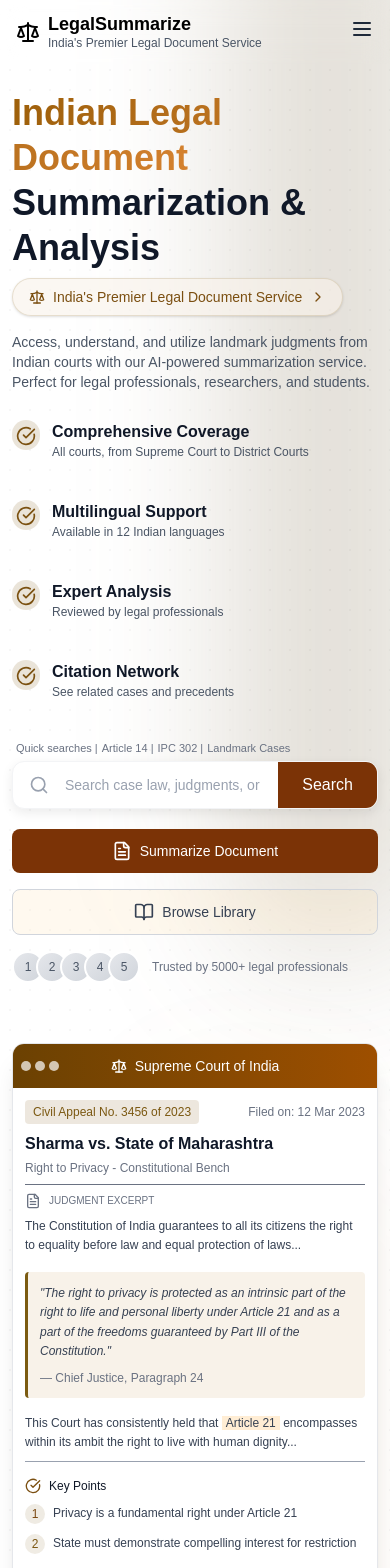
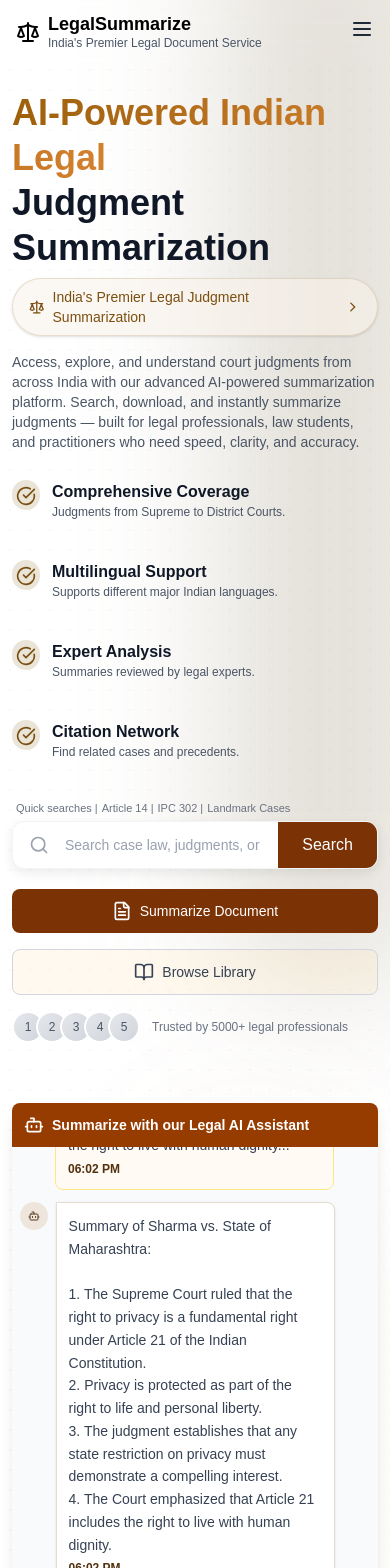
Before and after one commit to anirban2005143a/legal_summarization, a Next.js app in the folder frontend/: page / in a window 390 px wide. Shown: the top 1568 px of the page. Built offline with nearby package versions, Linux system fonts and the light colour scheme.

Commit message:
change the hero section

```diff
--- a/frontend/src/components/HeroSection/HeroSection.jsx
+++ b/frontend/src/components/HeroSection/HeroSection.jsx
@@ -1,34 +1,52 @@
-"use client"
+"use client";
 
-import { BookOpen, FileText, Scale, CheckCircle, ChevronRight, Search } from "lucide-react"
-import { useEffect, useState } from "react"
-import Link from "next/link"
+import {
+  BookOpen,
+  FileText,
+  Scale,
+  CheckCircle,
+  ChevronRight,
+  Search,
+  Send,
+  User,
+  Bot,
+} from "lucide-react";
+import { useEffect, useRef, useState } from "react";
+import Link from "next/link";
+import { motion, AnimatePresence } from "framer-motion";
 
 export const HeroSection = () => {
-  const [width, setwidth] = useState(null)
+  const [width, setwidth] = useState(null);
 
   useEffect(() => {
-    setwidth(window.innerWidth)
+    setwidth(window.innerWidth);
     const changeWidth = () => {
-      setwidth(window.innerWidth)
-    }
-    window.addEventListener("resize", changeWidth)
+      setwidth(window.innerWidth);
+    };
+    window.addEventListener("resize", changeWidth);
     return () => {
-      window.removeEventListener("resize", changeWidth)
-    }
-  }, [])
+      window.removeEventListener("resize", changeWidth);
+    };
+  }, []);
 
-  if(!width) return null
+  if (!width) return null;
 
   return (
     <>
       {/* {!width && <HeroContentLoader />} */}
-      {width && <div className="relative overflow-hidden  pt-[90px]  xl:pt-[120px] ">
+      {width && (
+        <div className="relative overflow-hidden  pt-[90px]  xl:pt-[120px] ">
           <BackGround />
 
           {/* Main content */}
           <div className=" mx-auto sm:px-6 px-3  relative z-10">
-          <div className={`flex ${width > 900 ? " flex-row " : " flex-col "} max-w-[1500px] mx-auto ${width > 900 ? " gap-4 " : " gap-15 "} justify-between items-start `}>
+            <div
+              className={`flex ${
+                width > 900 ? " flex-row " : " flex-col "
+              } max-w-[1500px] mx-auto ${
+                width > 900 ? " gap-4 " : " gap-15 "
+              } justify-between items-start `}
+            >
               {/* Left Content  */}
               <LeftSection width={width} />
 
@@ -36,169 +54,317 @@ export const HeroSection = () => {
               <RightComponent width={width} />
             </div>
           </div>
+        </div>
+      )}
+    </>
+  );
+};
 
-      </div>}
-    </>
-  )
-}
+const RightComponent = ({ width }) => {
+  const [messages, setMessages] = useState([]);
+  const [isTyping, setIsTyping] = useState(false);
+  const [isPlaying, setIsPlaying] = useState(false);
+  const [showPrompt, setShowPrompt] = useState(true);
 
-const RightComponent = ({width}) => {
+  // Ref for chat scroll container
+  const chatContainerRef = useRef(null);
+
+  const scrollToBottom = () => {
+    const el = chatContainerRef.current;
+    if (el) el.scrollTop = el.scrollHeight;
+  };
+
+  useEffect(() => {
+    if (messages.length > 0) scrollToBottom();
+  }, [messages]);
+
+  const sampleJudgment = `Sharma vs. State of Maharashtra - Right to Privacy - Constitutional Bench
+
+The Constitution of India guarantees to all its citizens the right to equality before law and equal protection of laws...
+
+*"The right to privacy is protected as an intrinsic part of the right to life and personal liberty under Article 21 and as a part of the freedoms guaranteed by Part III of the Constitution."*
+
+— Chief Justice, Paragraph 24
+
+This Court has consistently held that Article 21 encompasses within its ambit the right to live with human dignity...`;
+
+  const sampleSummary = `Summary of Sharma vs. State of Maharashtra:
+
+1. The Supreme Court ruled that the right to privacy is a fundamental right under Article 21 of the Indian Constitution.
+2. Privacy is protected as part of the right to life and personal liberty.
+3. The judgment establishes that any state restriction on privacy must demonstrate a compelling interest.
+4. The Court emphasized that Article 21 includes the right to live with human dignity.`;
+
+  const startDemo = () => {
+    if (isPlaying) return;
+    setShowPrompt(false);
+    setIsPlaying(true);
+    setMessages([]);
+
+    setTimeout(() => {
+      setMessages([
+        {
+          id: 1,
+          text: sampleJudgment,
+          sender: "user",
+          timestamp: new Date().toLocaleTimeString([], {
+            hour: "2-digit",
+            minute: "2-digit",
+          }),
+        },
+      ]);
+      setIsTyping(true);
+    }, 500);
+
+    setTimeout(() => {
+      setIsTyping(false);
+      setMessages((prev) => [
+        ...prev,
+        {
+          id: 2,
+          text: sampleSummary,
+          sender: "ai",
+          timestamp: new Date().toLocaleTimeString([], {
+            hour: "2-digit",
+            minute: "2-digit",
+          }),
+        },
+      ]);
+    }, 2500);
+
+    setTimeout(() => {
+      setIsPlaying(false);
+    }, 4000);
+  };
+
+  useEffect(() => {
+    let isCancelled = false;
+
+    const loopDemo = () => {
+      if (isCancelled) return;
+      startDemo();
+      setTimeout(loopDemo, 7000);
+    };
+
+    loopDemo();
+
+    return () => {
+      isCancelled = true;
+      setIsPlaying(false);
+    };
+  }, []);
+
   return (
-        <div className={`${width > 900 ?" w-[35%] min-w-[340px] max-w-[500px]":"" } xl:w-[40%] xl:max-w-[580px] `}>
-            <div className="relative h-full min-h-[500px] rounded-xl overflow-hidden shadow-xl border border-gray-200 bg-white">
-                {/* Document header */}
-                <div className="user-select-none relative py-3 bg-gradient-to-r from-[#6b4102] to-[#9e4f00] flex items-center px-4">
-                    <div className=" absolute left-0 top-1/2 -translate-y-1/2 md:ps-2.5 ps-2 flex space-x-1">
-                        <div className="h-2.5 w-2.5 rounded-full bg-white opacity-70"></div>
-                        <div className="h-2.5 w-2.5 rounded-full bg-white opacity-70"></div>
-                        <div className="h-2.5 w-2.5 rounded-full bg-white opacity-70"></div>
-                    </div>
-                    <div className="mx-auto text-white text-sm xl:text-xl font-medium flex items-center">
-                        <Scale className="h-4 w-4 mr-2" />
-                        Supreme Court of India
+    <div
+      className={`
+        ${
+          width > 900 ? " w-[40%] min-w-[340px] max-w-[500px] " : ""
+        } xl:w-[40%] xl:max-w-[580px]
+        flex flex-col h-[550px] bg-gray-50 rounded-lg shadow-lg overflow-hidden`}
+    >
+      {/* Chat header */}
+      <div className="bg-amber-800 text-white p-3 sm:p-4 flex items-center">
+        <div className="flex items-center">
+          <Bot className="h-5 w-5 sm:h-6 sm:w-6 mr-2" />
+          <h2 className="text-sm sm:text-lg font-semibold">
+            Summarize with our Legal AI Assistant
+          </h2>
         </div>
       </div>
 
-                {/* Document content */}
-                <div className=" p-3 xl:py-5 xl:pb-12 pb-10 ">
-                    {/* Document title */}
-                    <div className=" pb-2 border-b border-gray-500">
-                        <div className="flex items-center justify-between gap-2 mb-2">
-                            <div className="px-2 py-1 w-fit bg-[#7b511123] rounded text-xs xl:text-sm text-[#7b5811] font-medium">
-                                Civil Appeal No. 3456 of 2023
-                            </div>
-                            <div className="text-xs xl:text-base text-gray-500">Filed on: 12 Mar 2023</div>
-                        </div>
-                        <h3 className="text-base xl:text-xl font-bold text-gray-900">Sharma vs. State of Maharashtra</h3>
-                        <p className="text-xs xl:text-base text-gray-500 mt-1">Right to Privacy - Constitutional Bench</p>
+      {/* Chat messages area (scrollable) */}
+      <div ref={chatContainerRef} className="flex-1 p-2 sm:p-4 overflow-y-auto">
+        <AnimatePresence>
+          {showPrompt && (
+            <motion.div
+              initial={{ opacity: 0 }}
+              animate={{ opacity: 1 }}
+              exit={{ opacity: 0 }}
+              className="flex flex-col items-center justify-center h-full text-gray-500 text-center p-4"
+            >
+              <button
+                onClick={startDemo}
+                className="mb-4 bg-purple-600 hover:bg-purple-700 text-white px-4 py-2 rounded-lg flex items-center transition-colors"
+              >
+                <Bot className="h-4 w-4 mr-2" />
+                Summarize judgment with AI model
+              </button>
+              <p className="text-xs sm:text-sm text-gray-400">
+                Summarize judgment with AI model
+              </p>
+            </motion.div>
+          )}
+
+          {messages.map((message) => (
+            <motion.div
+              key={message.id}
+              initial={{ opacity: 0, y: 20 }}
+              animate={{ opacity: 1, y: 0 }}
+              transition={{ duration: 0.3 }}
+              className={`mb-3 flex ${
+                message.sender === "user" ? "justify-end" : "justify-start"
+              }`}
+            >
+              <div
+                className={`flex max-w-[90%] sm:max-w-[80%] ${
+                  message.sender === "user" ? "flex-row-reverse" : "flex-row"
+                }`}
+              >
+                {/* Avatar Icon */}
+                <div
+                  className={`flex items-center justify-center h-7 w-7 sm:h-8 sm:w-8 rounded-full ${
+                    message.sender === "user"
+                      ? "bg-indigo-100 text-indigo-600 ml-2"
+                      : "bg-[#eee6dc] text-[#5a3a1c] mr-2"
+                  }`}
+                >
+                  {message.sender === "user" ? (
+                    <User className="h-3 w-3 sm:h-4 sm:w-4" />
+                  ) : (
+                    <Bot className="h-3 w-3 sm:h-4 sm:w-4" />
+                  )}
                 </div>
 
-                    {/* Document text with highlights */}
-                    <div className="user-select-none my-2 xl:mt-6 text-gray-700">
-                        <div className="flex items-center space-x-2 text-[10px] xl:text-sm text-gray-500 mb-2">
-                            <FileText className="h-4 w-4 " />
-                            <span  >JUDGMENT EXCERPT</span>
+                {/* Message Bubble */}
+                <motion.div
+                  initial={{ scale: 0.97 }}
+                  animate={{ scale: 1 }}
+                  className={`p-3 w-[90%] rounded-lg text-sm leading-relaxed ${
+                    message.sender === "user"
+                      ? "bg-[#fffaf3] border border-amber-200 text-gray-700 rounded-tr-none"
+                      : "bg-white border border-[#e6dccf] text-gray-700 rounded-tl-none shadow"
+                  }`}
+                >
+                  <p className="whitespace-pre-wrap">{message.text}</p>
+                  <p
+                    className={`text-xs mt-1 font-semibold text-[#52310e]`}
+                  >
+                    {message.timestamp}
+                  </p>
+                </motion.div>
+              </div>
+            </motion.div>
+          ))}
+
+          {isTyping && (
+            <motion.div
+              initial={{ opacity: 0, y: 20 }}
+              animate={{ opacity: 1, y: 0 }}
+              exit={{ opacity: 0 }}
+              className="flex mb-3 justify-start"
+            >
+              <div className="flex items-center justify-center h-7 w-7 sm:h-8 sm:w-8 rounded-full bg-purple-100 text-purple-600 mr-2">
+                <Bot className="h-3 w-3 sm:h-4 sm:w-4" />
+              </div>
+              <div className="bg-white p-2 sm:p-3 rounded-lg rounded-tl-none shadow-sm">
+                <div className="flex space-x-1">
+                  <div
+                    className="h-1.5 w-1.5 sm:h-2 sm:w-2 bg-gray-400 rounded-full animate-bounce"
+                    style={{ animationDelay: "0ms" }}
+                  />
+                  <div
+                    className="h-1.5 w-1.5 sm:h-2 sm:w-2 bg-gray-400 rounded-full animate-bounce"
+                    style={{ animationDelay: "150ms" }}
+                  />
+                  <div
+                    className="h-1.5 w-1.5 sm:h-2 sm:w-2 bg-gray-400 rounded-full animate-bounce"
+                    style={{ animationDelay: "300ms" }}
+                  />
+                </div>
+              </div>
+            </motion.div>
+          )}
+        </AnimatePresence>
       </div>
 
-                        <p className="leading-relaxed text-xs xl:text-base">
-                            The Constitution of India guarantees to all its citizens the right to equality before law and equal
-                            protection of laws...
-                        </p>
-
-                        <div className="p-3 text-xs xl:text-base bg-[#f8f2e9] rounded border-l-3 border-[#7b5b11] my-4">
-                            <p className="italic text-gray-700 leading-relaxed">
-                                "The right to privacy is protected as an intrinsic part of the right to life and personal liberty
-                                under Article 21 and as a part of the freedoms guaranteed by Part III of the Constitution."
-                            </p>
-                            <div className="text-xs xl:text-base text-gray-500 mt-2">— Chief Justice, Paragraph 24</div>
+      {/* Input placeholder area */}
+      <div className="border-t border-gray-200 p-2 sm:p-3 bg-gray-100 cursor-not-allowed">
+        <div className="flex items-end">
+          <div className="flex-1 border border-amber-800 rounded-lg px-3 py-1 sm:px-4 sm:py-2 bg-white text-gray-400 text-xs sm:text-sm">
+            Paste a legal judgment to summarize...
           </div>
-
-                        <p className="leading-relaxed text-xs xl:text-base mb-2 xl:mb-4">
-                            This Court has consistently held that <span className="bg-orange-100 px-1">Article 21</span>{" "}
-                            encompasses within its ambit the right to live with human dignity...
-                        </p>
-
-                        {/* Key points section */}
-                        <div className=" pt-4 border-t border-gray-400">
-                            <h4 className="font-medium text-gray-900 mb-2 text-xs xl:text-base flex items-center">
-                                <CheckCircle className="h-4 w-4 text-[#7b4f11] mr-2" />
-                                Key Points
-                            </h4>
-                            <ul className="space-y-2 text-xs xl:text-base">
-                                <li className="flex items-center">
-                                    <div className="h-5 w-5 rounded-full bg-[#7b51111e] flex items-center justify-center text-[#7b4911] text-xs xl:text-base mr-2 mt-0.5">
-                                        1
-                                    </div>
-                                    <span className="text-gray-700">Privacy is a fundamental right under Article 21</span>
-                                </li>
-                                <li className="flex items-center">
-                                    <div className="h-5 w-5 rounded-full bg-[#7b51111c] flex items-center justify-center text-[#7b5611] text-xs xl:text-base mr-2 mt-0.5">
-                                        2
-                                    </div>
-                                    <span className="text-gray-700">
-                                        State must demonstrate compelling interest for restriction
-                                    </span>
-                                </li>
-                            </ul>
-                        </div>
-                    </div>
-
-                    {/* Document footer with annotations */}
-                    <div className="absolute h-10 bottom-1 left-4 right-4 flex justify-between items-center">
-                        <div className="flex items-center space-x-4">
-                            <button className="flex cursor-pointer items-center text-xs xl:text-base text-gray-500 md:hover:text-[#7b5411]">
-                                <BookOpen className="h-4 w-4 mr-1" />
-                                <span>Full Text</span>
-                            </button>
-                            <div className="h-4 border-r border-gray-200"></div>
-                            <div className="text-xs xl:text-base text-gray-500">Page 1 of 24</div>
-                        </div>
-                        <div className="flex items-center space-x-2">
-                            <button className="p-1.5 rounded-full md:hover:bg-gray-100">
-                                <ChevronRight className="h-4 w-4 text-gray-400 rotate-180" />
-                            </button>
-                            <button className="p-1.5 rounded-full md:hover:bg-gray-100">
-                                <ChevronRight className="h-4 w-4 text-gray-400" />
+          <button
+            className="ml-2 bg-[#ae815d19] text-gray-500 border-1 border-amber-700 p-1 sm:p-2 rounded-lg cursor-not-allowed"
+            disabled
+          >
+            <Send className="h-4 w-4 sm:h-5 sm:w-5" />
           </button>
         </div>
       </div>
     </div>
-            </div>
-        </div>
-    )
-}
+  );
+};
 
-const LeftSection = ({width}) => {
+const LeftSection = ({ width }) => {
   return (
-        <div className={`relative  ${width > 900 ?" w-[55%] px-5 ":"" } `} >
-
-            <h1 className="user-select-none text-4xl md:text-5xl xl:text-6xl font-bold text-gray-900 leading-tight">
+    <div className={`relative  ${width > 900 ? " w-[55%] px-5 " : ""} `}>
+      {/* <h1 className="user-select-none text-4xl md:text-5xl xl:text-6xl font-bold text-gray-900 leading-tight">
         <span className="bg-clip-text text-transparent bg-gradient-to-r from-[#9e600a] to-[#d4812e]">
           Indian Legal Document
         </span>
         <br />
         Summarization & Analysis
+      </h1> */}
+
+      <h1 className="user-select-none text-4xl md:text-5xl xl:text-6xl font-bold text-gray-900 leading-tight">
+        <span className="bg-clip-text text-transparent bg-gradient-to-r from-[#9e600a] to-[#d4812e]">
+          AI-Powered Indian Legal
+        </span>
+        <br />
+        Judgment Summarization
       </h1>
 
       <div className="user-select-none my-2 inline-flex items-center rounded-full bg-[#f8f2e998] px-4 py-2 text-sm font-medium text-[#7b4f11] shadow-sm border border-[#7b561129] animate-fade-in">
         <Scale className="mr-2 h-4 w-4" />
-                <span>India's Premier Legal Document Service</span>
+        <span>India's Premier Legal Judgment Summarization</span>
         <ChevronRight className="ml-2 h-4 w-4" />
       </div>
 
       <p className="user-select-none text-gray-600 text-sm md:w-[90%] pt-2">
-                Access, understand, and utilize landmark judgments from Indian courts with our AI-powered summarization
-                service. Perfect for legal professionals, researchers, and students.
+        Access, explore, and understand court judgments from across India with
+        our advanced AI-powered summarization platform. Search, download, and
+        instantly summarize judgments — built for legal professionals, law
+        students, and practitioners who need speed, clarity, and accuracy.
       </p>
 
       <div className="grid grid-cols-1 sm:grid-cols-2 gap-4 py-4 user-select-none">
         {[
           {
             title: "Comprehensive Coverage",
-                        description: "All courts, from Supreme Court to District Courts",
-                        icon: <CheckCircle className="h-5 w-5 text-[#7b5111] mt-0.5 flex-shrink-0" />,
+            description: "Judgments from Supreme to District Courts.",
+            icon: (
+              <CheckCircle className="h-5 w-5 text-[#7b5111] mt-0.5 flex-shrink-0" />
+            ),
           },
           {
             title: "Multilingual Support",
-                        description: "Available in 12 Indian languages",
-                        icon: <CheckCircle className="h-5 w-5 text-[#7b5111] mt-0.5 flex-shrink-0" />,
+            description: "Supports different major Indian languages.",
+            icon: (
+              <CheckCircle className="h-5 w-5 text-[#7b5111] mt-0.5 flex-shrink-0" />
+            ),
           },
           {
             title: "Expert Analysis",
-                        description: "Reviewed by legal professionals",
-                        icon: <CheckCircle className="h-5 w-5 text-[#7b5111] mt-0.5 flex-shrink-0" />,
+            description: "Summaries reviewed by legal experts.",
+            icon: (
+              <CheckCircle className="h-5 w-5 text-[#7b5111] mt-0.5 flex-shrink-0" />
+            ),
           },
           {
             title: "Citation Network",
-                        description: "See related cases and precedents",
-                        icon: <CheckCircle className="h-5 w-5 text-[#7b5111] mt-0.5 flex-shrink-0" />,
+            description: "Find related cases and precedents.",
+            icon: (
+              <CheckCircle className="h-5 w-5 text-[#7b5111] mt-0.5 flex-shrink-0" />
+            ),
           },
         ].map((feature, index) => (
           <div
             key={index}
             className="flex items-start space-x-3 p-3 ps-0 rounded-lg "
           >
-                        <div className="p-1 bg-[#7b541129] rounded-full  ">{feature.icon}</div>
+            <div className="p-1 bg-[#7b541129] rounded-full  ">
+              {feature.icon}
+            </div>
             <div>
               <h3 className="font-semibold text-gray-900 ">{feature.title}</h3>
               <p className="text-gray-600 text-xs ">{feature.description}</p>
@@ -213,7 +379,9 @@ const LeftSection = ({width}) => {
           <span className="">Quick searches |</span>
           <span className="rounded md:hover:text-[#7b4b11]">Article 14 |</span>
           <span className="rounded md:hover:text-[#7b4b11]">IPC 302 |</span>
-                    <span className="rounded md:hover:text-[#7b4b11]">Landmark Cases</span>
+          <span className="rounded md:hover:text-[#7b4b11]">
+            Landmark Cases
+          </span>
         </div>
         <div className="relative flex items-center xl:h-16 h-12 bg-white rounded-xl shadow-[0_4px_12px_rgba(0,0,0,0.08)] border border-gray-100 overflow-hidden">
           <div className=" inset-y-0 left-0 px-4 flex items-center pointer-events-none">
@@ -236,13 +404,16 @@ const LeftSection = ({width}) => {
         <Link
           tabIndex={0}
           href={"/chat"}
-                className="bg-amber-900 text-sm text-white md:px-5 px-3 py-3 rounded-lg md:hover:bg-[#562303] transition flex items-center justify-center">
+          className="bg-amber-900 text-sm text-white md:px-5 px-3 py-3 rounded-lg md:hover:bg-[#562303] transition flex items-center justify-center"
+        >
           <FileText className="mr-2 h-5 w-5" />
           Summarize Document
         </Link>
 
-                <Link href={"/judgments"}
-                 className="group border text-sm border-gray-300 bg-[#ffdda12c] text-gray-700 md:px-5 px-3 py-3 rounded-lg md:hover:border-[#7b4f11] md:hover:text-[#7b4d11] transition-colors flex items-center justify-center">
+        <Link
+          href={"/judgments"}
+          className="group border text-sm border-gray-300 bg-[#ffdda12c] text-gray-700 md:px-5 px-3 py-3 rounded-lg md:hover:border-[#7b4f11] md:hover:text-[#7b4d11] transition-colors flex items-center justify-center"
+        >
           <BookOpen className="mr-2 h-5 w-5 md:group-hover:text-[#7b4d11]" />
           Browse Library
         </Link>
@@ -260,13 +431,14 @@ const LeftSection = ({width}) => {
               </div>
             ))}
           </div>
-                    <span className="ml-3 text-xs">Trusted by 5000+ legal professionals</span>
+          <span className="ml-3 text-xs">
+            Trusted by 5000+ legal professionals
+          </span>
         </div>
       </div>
-
     </div>
-    )
-}
+  );
+};
 
 const BackGround = () => {
   return (
@@ -278,8 +450,7 @@ const BackGround = () => {
 
         {/* Decorative patterns */}
         <div className="absolute top-0 left-0 w-full h-full opacity-[0.03] bg-[radial-gradient(#000_1px,transparent_1px)] [background-size:20px_20px]"></div>
-
       </div>
     </>
-    )
-}
+  );
+};
--- a/frontend/src/components/chatting_window/Chatwindow.jsx
+++ b/frontend/src/components/chatting_window/Chatwindow.jsx
@@ -58,7 +58,7 @@ const ChatWindow = ({}) => {
         {
           text: input,
           parameters: {
-            max_new_tokens: 128, // Override local default of 128
+            max_new_tokens: 40, // Override local default of 128
             num_beams: 8,
             length_penalty: 0.8, // Favors longer outputs (values <1.0)
           },
--- a/frontend/src/components/navbar/navigationLinks.js
+++ b/frontend/src/components/navbar/navigationLinks.js
@@ -1,6 +1,6 @@
 export const NAVIGATION_LINKS = [
   { name: "Home", href: "/" },
   { name: "Judgments", href: "/judgments" },
-  { name: "Ai Assistant", href: "/chat" },
+  { name: "AI Assistant", href: "/chat" },
   { name: "Feedback", href: "/feedback" },
 ];
```
Also changed, not shown: frontend/src/components/Ai_response/AiPopUp.jsx (+4 -4 lines), frontend/src/components/caseDetail/DetailCaseCard.jsx (+10 -7 lines), frontend/src/components/judgments/LegalCaseCard.jsx (+33 -21 lines). Lines whose indentation alone changed are shown as unchanged.
